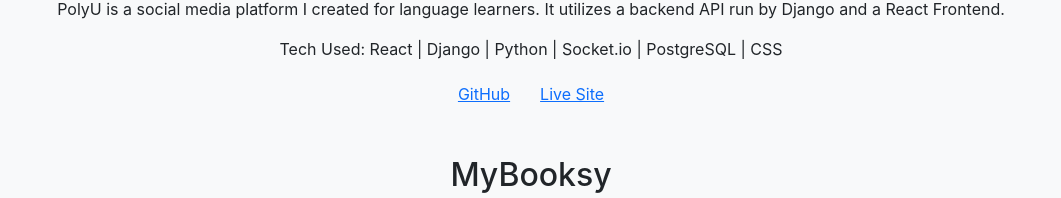
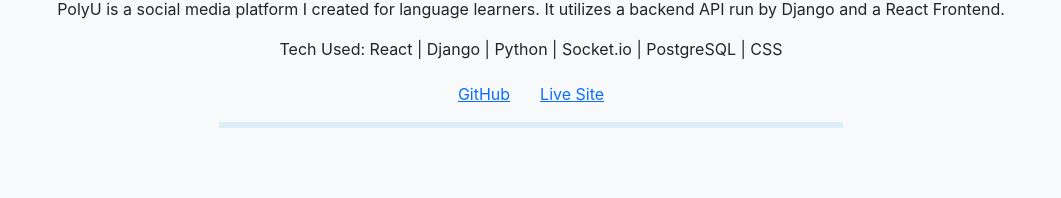
Before and after one commit to Jordan-Burgess/Portfolio-Website, a React (Create React App) app: page / in a window 1280 px wide. Shown: the part 1820-2018 px from the top of the page, without its empty margins (109-1170 px from the left). Built offline with nearby package versions, Linux system fonts and the light colour scheme.

Commit message:
Add project divider

```diff
--- a/src/App.css
+++ b/src/App.css
@@ -51,6 +51,11 @@
   margin-top: 15px;
 }
 
+.divide {
+  width: 50%;
+  height: 3px;
+}
+
 .links {
   width: 100%;
   display: flex;
--- a/src/pages/Projects.js
+++ b/src/pages/Projects.js
@@ -17,6 +17,7 @@
                     <a href={project.github}>GitHub</a>
                     <a href={project.live}>Live Site</a>
                   </div>
+                  <hr className='divide'/>
                 </div>
             )
         })}
```
